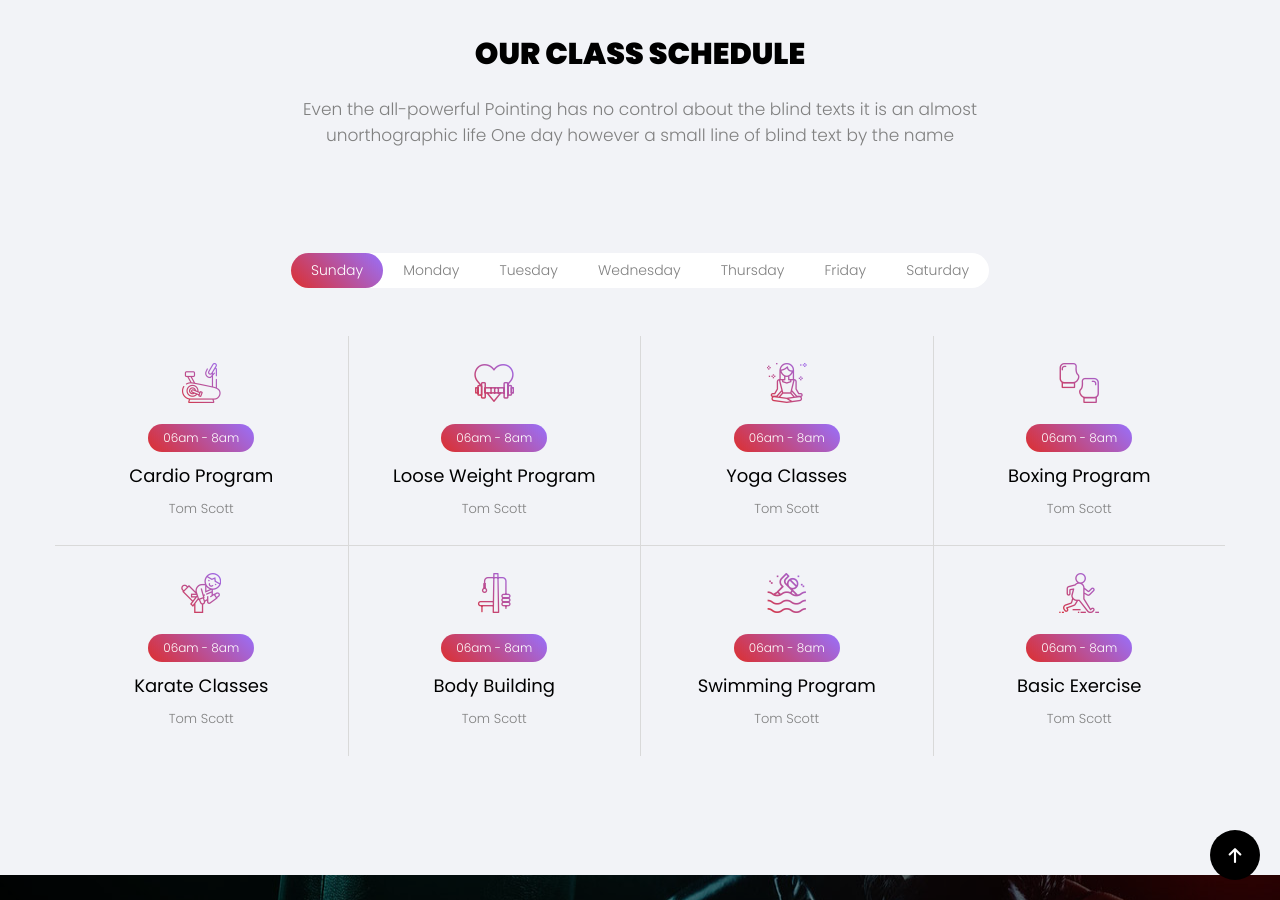
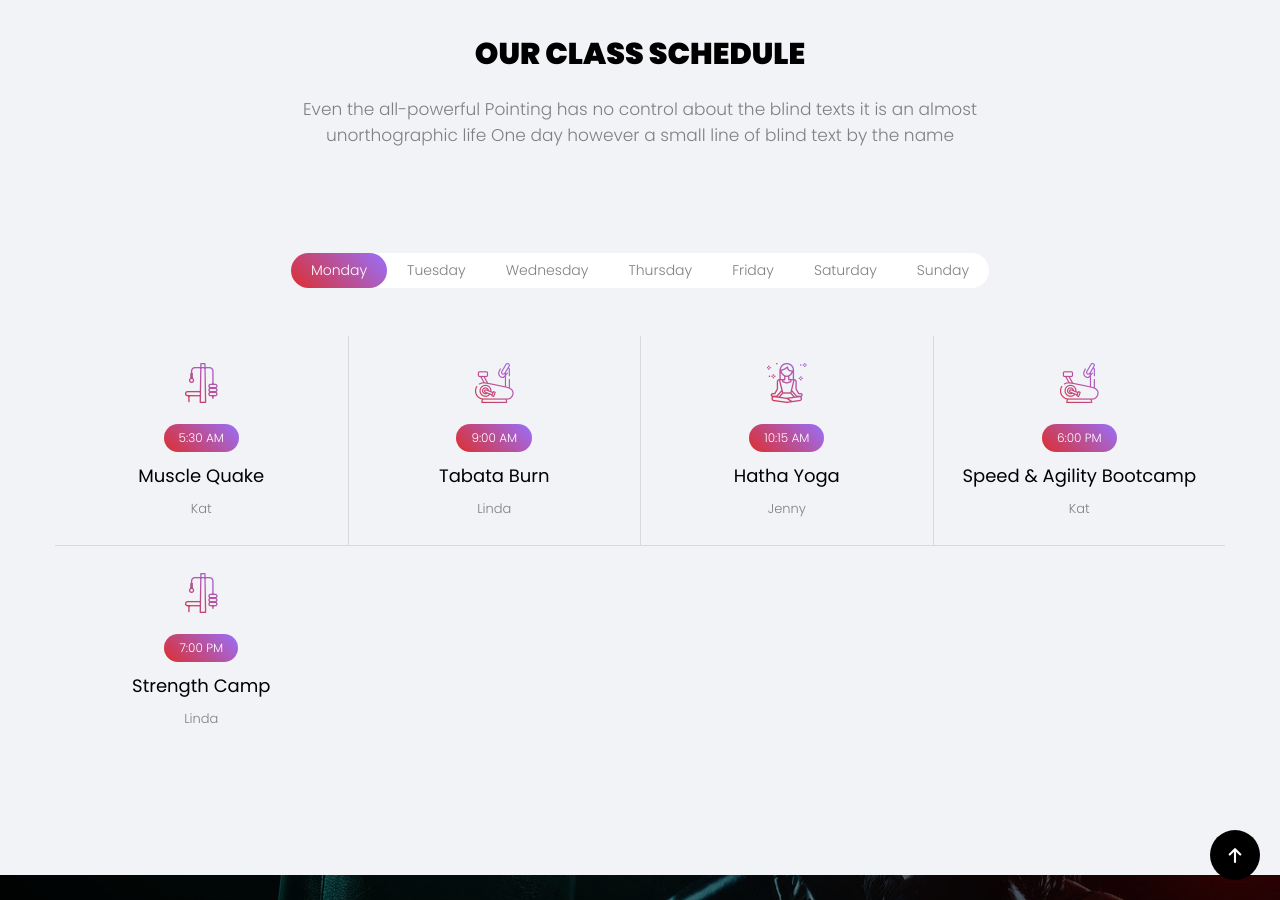
Before and after one commit to ResultsNow/resultsnow.github.io, a Jekyll site: the page built from index.html, in a window 1280 px wide and 900 px high, scrolled down 1703 px. Built offline with Jekyll 4.4.1, drawn with Linux system fonts in a browser that asks for light colours; some web fonts are replaced.

Commit message:
add dynamic schedule

```diff
--- /dev/null
+++ b/_data/schedule.yml
@@ -0,0 +1,157 @@
+monday:
+
+- time: 5:30 AM
+  program: Muscle Quake
+  trainer: Kat
+  type: Strength
+  icon: flaticon-weightlifting
+
+- time: 9:00 AM
+  program: Tabata Burn
+  trainer: Linda
+  type: Cardio
+  icon: flaticon-gym
+
+- time: 10:15 AM
+  program: Hatha Yoga
+  trainer: Jenny
+  type: Yoga
+  icon: flaticon-meditation
+
+- time: 6:00 PM
+  program: Speed & Agility Bootcamp
+  trainer: Kat
+  type: Cardio
+  icon: flaticon-gym
+
+- time: 7:00 PM
+  program: Strength Camp
+  trainer: Linda
+  type: Strength
+  icon: flaticon-weightlifting
+
+tuesday:
+
+- time: 5:30 AM
+  program: Speed & Agility Bootcamp
+  trainer: Kat
+  type: Cardio
+  icon: flaticon-gym
+
+- time: 9:00 AM
+  program: Strength Camp
+  trainer: Kyle
+  type: Strength
+  icon: flaticon-weightlifting
+
+- time: 5:30 PM
+  program: Tabata Bootcamp
+  trainer: Linda
+  type: Mix
+  icon: flaticon-exercise-2
+
+- time: 6:30 PM
+  program: Cardio Kickboxing
+  trainer: Kat
+  type: Cardio
+  icon: flaticon-gym
+
+wednesday:
+
+- time: 5:30 AM
+  program: Bootcamp
+  trainer: Linda
+  type: Mix
+  icon: flaticon-exercise-2
+
+- time: 9:00 AM
+  program: Blast
+  trainer: Kat
+  type: Cardio
+  icon: flaticon-gym
+
+- time: 6:00 PM
+  program: Tabata Burn
+  trainer: Linda
+  type: Cardio
+  icon: flaticon-gym
+
+- time: 7:00 PM
+  program: Muscle Quake
+  trainer: Kat
+  type: Strength
+  icon: flaticon-weightlifting
+
+thursday:
+
+- time: 5:30 AM
+  program: Cardio Core
+  trainer: Linda
+  type: Cardio
+  icon: flaticon-gym
+
+- time: 9:00 AM
+  program: Bootcamp
+  trainer: Kyle
+  type: Mix
+  icon: flaticon-exercise-2
+
+- time: 5:30 PM
+  program: Bootcamp
+  trainer: Linda
+  type: Mix
+  icon: flaticon-exercise-2
+
+- time: 6:30 PM
+  program: Vinyasa Slow Flow Yoga
+  trainer: Lisa
+  type: Yoga
+  icon: flaticon-meditation
+
+friday:
+
+- time: 5:30 AM
+  program: Strength Camp
+  trainer: Kyle
+  type: Strength
+  icon: flaticon-weightlifting
+
+- time: 9:15 AM
+  program: Tabata Burn
+  trainer: Linda
+  type: Cardio
+  icon: flaticon-gym
+
+- time: 10:15 AM
+  program: Hatha Yoga
+  trainer: Jenny
+  type: Yoga
+  icon: flaticon-meditation
+
+saturday:
+
+- time: 8:00 AM
+  program: Muscle Quake
+  trainer: Kat
+  type: Strength
+  icon: flaticon-weightlifting
+
+- time: 9:15 AM
+  program: Ashtanga Yoga
+  trainer: Stephanie
+  type: Yoga
+  icon: flaticon-meditation
+
+- time: 11:00 AM
+  program: Tot-ercise
+  trainer: Linda
+  type: Kids
+  icon: flaticon-martial-arts
+
+sunday:
+
+- time: 9:00 AM
+  program: Cardio Core
+  trainer: Linda
+  type: Cardio
+  icon: flaticon-gym
--- a/_includes/schedule-include.html
+++ b/_includes/schedule-include.html
@@ -9,66 +9,39 @@
     <div class="schedule text-center animate-box">
         <div class="col-md-12">
             <ul class="week">
-                <li class="active"><a href="{{ '/#sunday' | relative_url }}">Sunday</a></li>
-                <li><a href="{{ '/#monday' | relative_url }}">Monday</a></li>
-                <li><a href="{{ '/#tuesday' | relative_url }}">Tuesday</a></li>
-                <li><a href="{{ '/#wednesday' | relative_url }}">Wednesday</a></li>
-                <li><a href="{{ '/#thursday' | relative_url }}">Thursday</a></li>
-                <li><a href="{{ '/#friday' | relative_url }}">Friday</a></li>
-                <li><a href="{{ '/#saturday' | relative_url }}">Saturday</a></li>
+                <li class="active"><a data-toggle="tab" href="#monday">Monday</a></li>
+                <li><a data-toggle="tab" href="#tuesday">Tuesday</a></li>
+                <li><a data-toggle="tab" href="#wednesday">Wednesday</a></li>
+                <li><a data-toggle="tab" href="#thursday">Thursday</a></li>
+                <li><a data-toggle="tab" href="#friday">Friday</a></li>
+                <li><a data-toggle="tab" href="#saturday">Saturday</a></li>
+                <li><a data-toggle="tab" href="#sunday">Sunday</a></li>
             </ul>
         </div>
-        <div class="schedule-flex">
-            <div class="entry-forth">
-                <p class="icon"><span><i class="flaticon-gym"></i></span></p>
-                <p class="time"><span>06am - 8am</span></p>
-                <h3>Cardio Program</h3>
-                <p class="trainer"><span>Tom Scott</span></p>
+
+        <div class="tab-content">
+            {% for collection in site.data.schedule %}
+            {% capture label %}{{ collection | first }}{% endcapture %}
+
+            <div id="{{ label }}" class="tab-pane fade {% if forloop.first == true %} in active {% endif %}">
+                <div class="schedule-flex">
+                    {% for item in site.data.schedule.[label] %}
+                    {% assign mod4 = forloop.index | modulo: 4 %}
+                    <div class="entry-forth">
+                        <p class="icon"><span><i class="{{ item.icon }}"></i></span></p>
+                        <p class="time"><span>{{ item.time }}</span></p>
+                        <h3>{{ item.program }}</h3>
+                        <p class="trainer"><span>{{ item.trainer }}</span></p>
+                    </div>
+                    {% if mod4 == 0 %}
+                </div>
+                <div class="schedule-flex">
+                    {% endif %}
+                    {% endfor %}
+                </div>
             </div>
-            <div class="entry-forth">
-                <p class="icon"><span><i class="flaticon-exercise-2"></i></span></p>
-                <p class="time"><span>06am - 8am</span></p>
-                <h3>Loose Weight Program</h3>
-                <p class="trainer"><span>Tom Scott</span></p>
-            </div>
-            <div class="entry-forth">
-                <p class="icon"><span><i class="flaticon-meditation"></i></span></p>
-                <p class="time"><span>06am - 8am</span></p>
-                <h3>Yoga Classes</h3>
-                <p class="trainer"><span>Tom Scott</span></p>
-            </div>
-            <div class="entry-forth">
-                <p class="icon"><span><i class="flaticon-gloves"></i></span></p>
-                <p class="time"><span>06am - 8am</span></p>
-                <h3>Boxing Program</h3>
-                <p class="trainer"><span>Tom Scott</span></p>
-            </div>
-        </div>
-        <div class="schedule-flex">
-            <div class="entry-forth">
-                <p class="icon"><span><i class="flaticon-martial-arts"></i></span></p>
-                <p class="time"><span>06am - 8am</span></p>
-                <h3>Karate Classes</h3>
-                <p class="trainer"><span>Tom Scott</span></p>
-            </div>
-            <div class="entry-forth">
-                <p class="icon"><span><i class="flaticon-weightlifting"></i></span></p>
-                <p class="time"><span>06am - 8am</span></p>
-                <h3>Body Building</h3>
-                <p class="trainer"><span>Tom Scott</span></p>
-            </div>
-            <div class="entry-forth">
-                <p class="icon"><span><i class="flaticon-swimmer"></i></span></p>
-                <p class="time"><span>06am - 8am</span></p>
-                <h3>Swimming Program</h3>
-                <p class="trainer"><span>Tom Scott</span></p>
-            </div>
-            <div class="entry-forth">
-                <p class="icon"><span><i class="flaticon-man"></i></span></p>
-                <p class="time"><span>06am - 8am</span></p>
-                <h3>Basic Exercise</h3>
-                <p class="trainer"><span>Tom Scott</span></p>
-            </div>
+
+            {% endfor %}
         </div>
     </div>
 </div>
```
